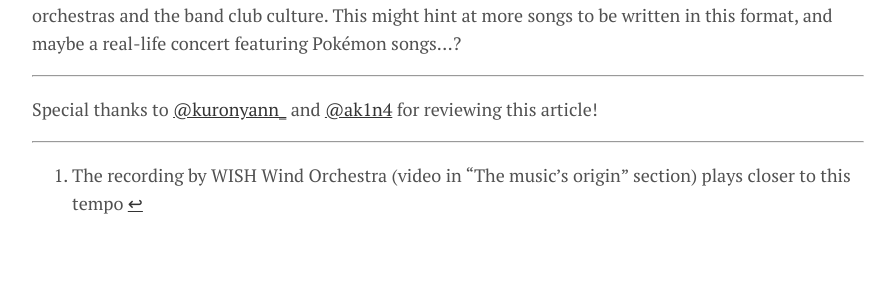
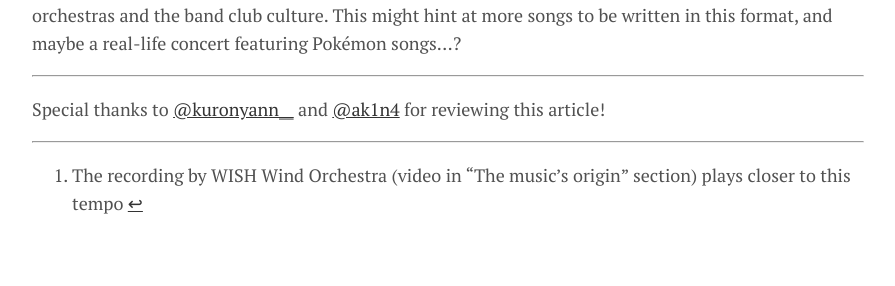
Before and after one commit to sylph01/sylph01.github.io, a Jekyll site: the page built from _posts/2022-10-29-pokemon-sv-third-trailer-rocks.md, in a window 1280 px wide and 900 px high, scrolled down 2510 px. Shown: the part 530-816 px from the top of the window, without its empty margins (192-1087 px from the left). Built offline with Jekyll 4.4.1, drawn with Linux system fonts in a browser that asks for light colours; nearby versions of some CDN libraries.

```diff
--- a/_posts/2022-10-29-pokemon-sv-third-trailer-rocks.md
+++ b/_posts/2022-10-29-pokemon-sv-third-trailer-rocks.md
@@ -41,7 +41,7 @@ Also, the Pokémon Official YouTube Channel released [videos with play samples f
 
 ----
 
-Special thanks to [@kuronyann_](https://twitter.com/kuronyann_) and [@ak1n4](https://twitter.com/ak1n4) for reviewing this article!
+Special thanks to [@kuronyann__](https://twitter.com/kuronyann__) and [@ak1n4](https://twitter.com/ak1n4) for reviewing this article!
 
 ----
 
```
